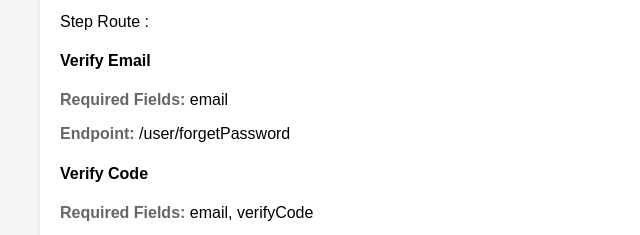
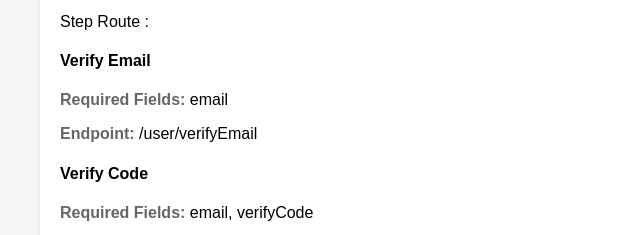
Before and after one commit to denisetiya/fluxstore-api, a website: page public/html/apiStarted.html in a window 1280 px wide. Shown: the part 1661-1896 px from the top of the page, 0-640 px from the left. Drawn offline with Linux system fonts and the light colour scheme.

Commit message:
Update apiStarted.html

```diff
--- a/public/html/apiStarted.html
+++ b/public/html/apiStarted.html
@@ -117,7 +117,7 @@
     <p>Step Route :</p>
     <h4>Verify Email</h4>
     <p><strong>Required Fields:</strong> email</p>
-    <p><strong>Endpoint:</strong> /user/forgetPassword</p>
+    <p><strong>Endpoint:</strong> /user/verifyEmail</p>
     <h4>Verify Code</h4>
     <p><strong>Required Fields:</strong> email, verifyCode</p>
     <p><strong>Endpoint:</strong> /user/verifyCode</p>
```
